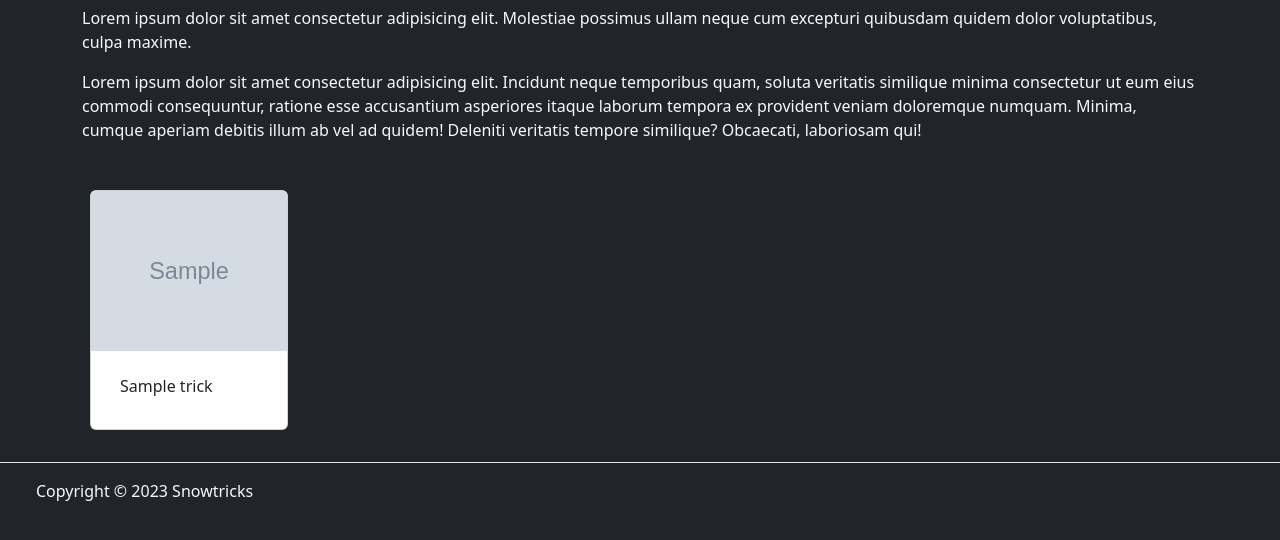
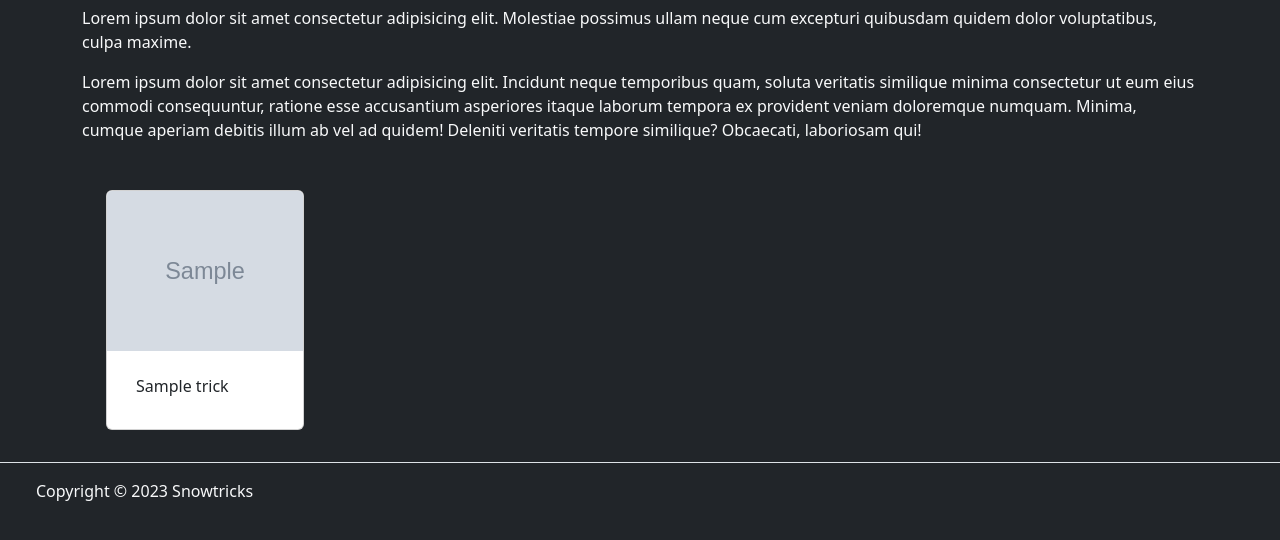
Before and after one commit to requenaGuillaume/snowtricks, a Symfony app: template templates/home/home.html.twig in a window 1280 px wide. Shown: the part 161-701 px from the top of the page. Run offline with Twig, Linux system fonts and the light colour scheme; the template is opened without the code that fills it: most values are stand-ins (such as "Sample title", 1, 10 or a date in 2020); grey boxes marked "Sample" are stand-in pictures; some libraries are stand-ins or nearby versions.

Commit message:
change card display

```diff
--- a/templates/home/home.html.twig
+++ b/templates/home/home.html.twig
@@ -35,7 +35,8 @@
         tempora ex provident veniam doloremque numquam. Minima, cumque aperiam debitis illum ab vel ad quidem! Deleniti
         veritatis tempore similique? Obcaecati, laboriosam qui!
     </p>
-    <div class="d-flex flex-row flex-wrap justify-content-between p-2 bd-highlight mb-4">
+
+    <div class="d-flex flex-row flex-wrap p-2 bd-highlight mb-4">
         {% for trick in tricks %}
             {% include "partials/_card.html.twig" with {'trick': trick} only %}
         {% endfor %}
--- a/templates/partials/_card.html.twig
+++ b/templates/partials/_card.html.twig
@@ -1,4 +1,4 @@
-<div class="card mt-4" style="width: 18%; height: 15rem;">
+<div class="card mt-4 ms-3" style="width: 18%; height: 15rem;">
   <div style="width: 100%; height: 10rem; overflow: hidden;">
     <img src="https://127.0.0.1:8000/assets/images/tricks/{{trick.mainImage}}"
       class="card-img-top" style="height: 100%;"
```
